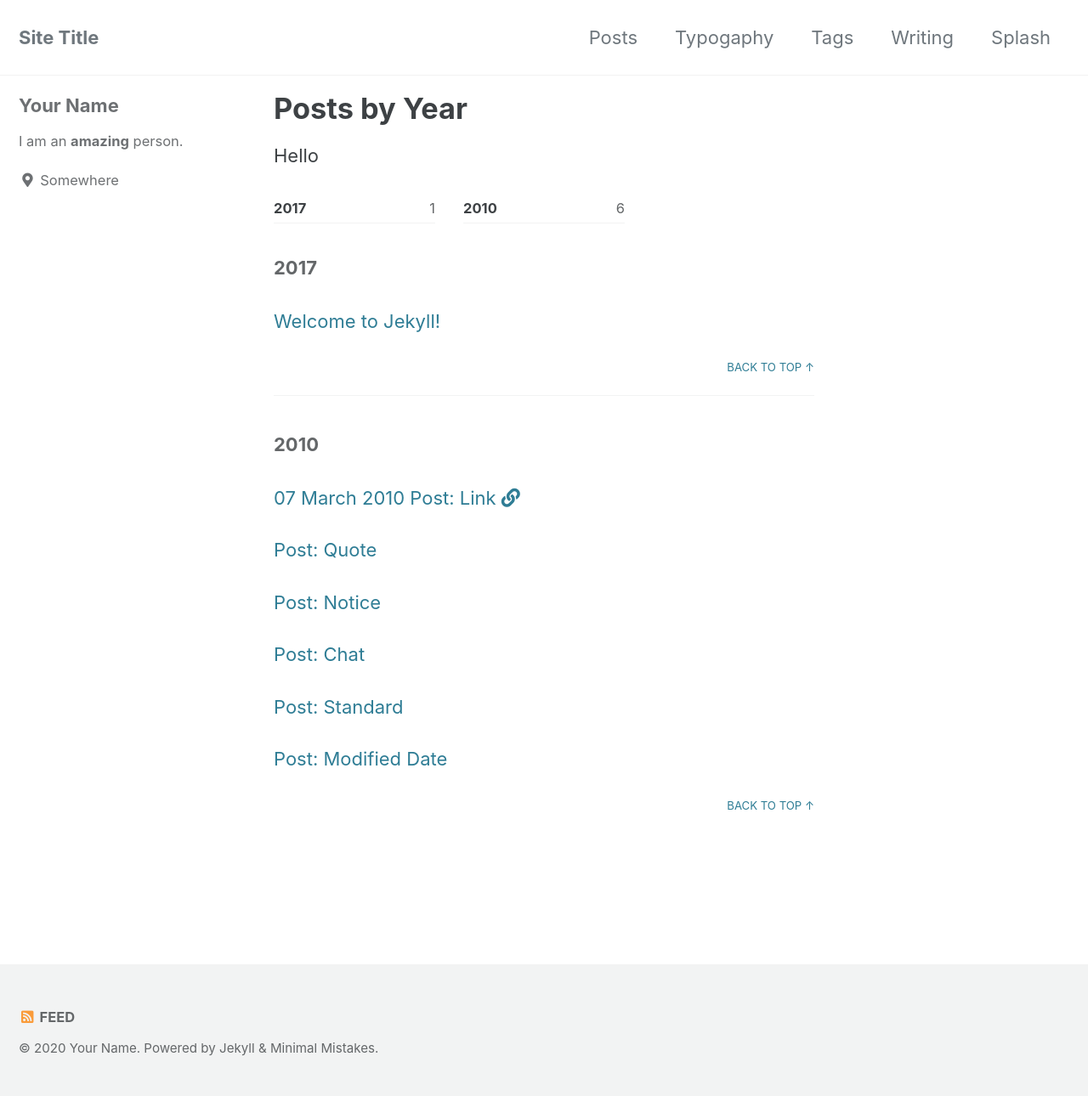
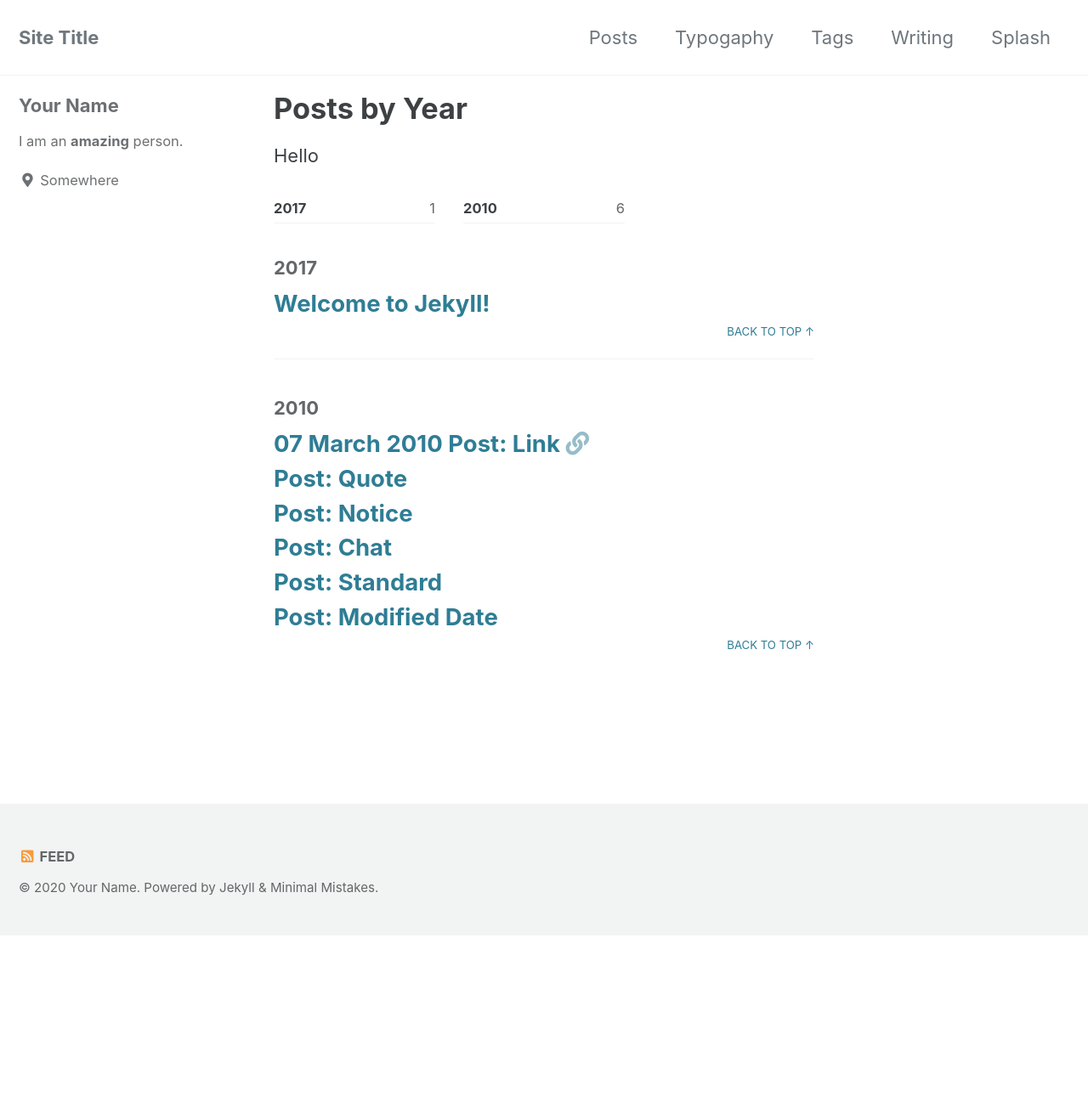
Before and after one commit to anantjoshi97/website, a Jekyll site: the page built from _pages/year-archive.md, in a window 1280 px wide. Shown: the whole page at 85% size. Built offline with Jekyll 4.4.1, drawn with Linux system fonts in a browser that asks for light colours; cached includes are drawn as plain includes; after the commit the page ends 1101 px from its top, so only the background shows below that.

Commit message:
Reverted changes

```diff
--- a/_includes/archive-single-new.html
+++ b/_includes/archive-single-new.html
@@ -10,18 +10,25 @@
   {% assign title = post.title %}
 {% endif %}
 
-
-
-    <p>
+<div class="{{ include.type | default: "list" }}__item">
+  <article class="archive__item" itemscope itemtype="https://schema.org/CreativeWork">
+    {% if include.type == "grid" and teaser %}
+      <div class="archive__item-teaser">
+        <img src="{{ teaser | relative_url }}" alt="">
+      </div>
+    {% endif %}
+    <h2 class="archive__item-title no_toc" itemprop="headline">
       {% if post.link %} <!-- True if this is a link post -->
         <a href="{{ post.link }}">{{ post.date | date_to_long_string  }} {{ title }}</a> <a href="{{ post.url | relative_url }}" rel="permalink"><i class="fas fa-link" aria-hidden="true" title="permalink"></i><span class="sr-only">Permalink</span></a>
       {% else %}
         <a href="{{ post.url | relative_url }}" rel="permalink">{{  title }}</a>
       {% endif %}
-    </p>
+    </h2>
     <!-- Write your comments here
     {% if post.read_time %}
       <p class="page__meta"><i class="far fa-clock" aria-hidden="true"></i> {% include read-time.html %}</p>
     {% endif %}
     {% if post.excerpt %}<p class="archive__item-excerpt" itemprop="description">{{ post.excerpt | markdownify | strip_html | truncate: 160 }}</p>{% endif %}
-    -->
+  -->
+  </article>
+</div>
```
